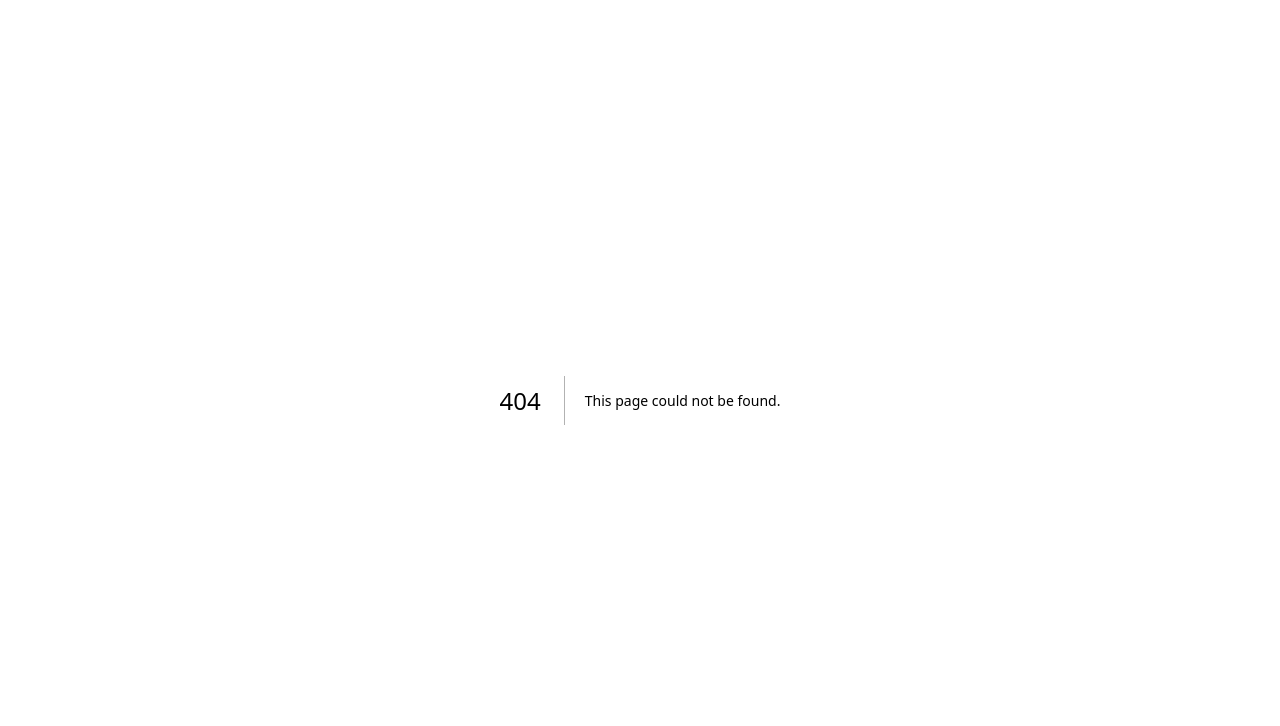
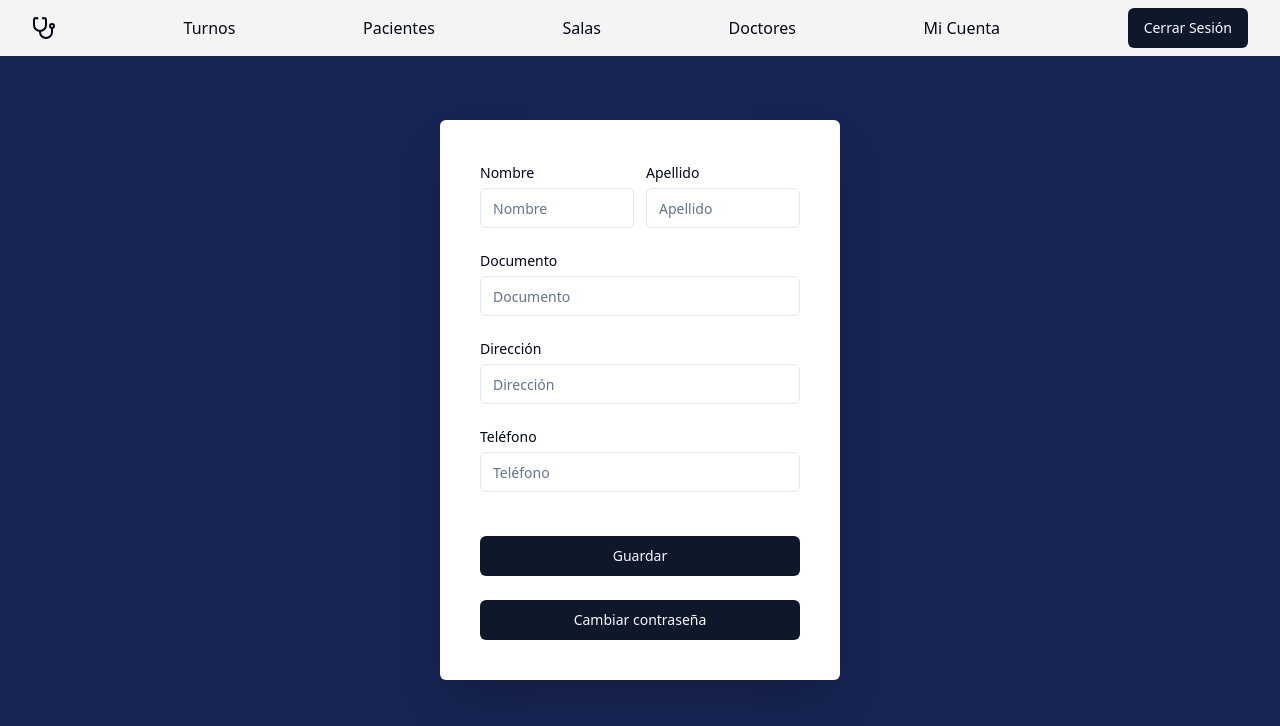
Before and after one commit to agustinpiperno/TDL, a Next.js app in the folder sistema-interno-hospitales/: page /administrarCuenta in a window 1280 px wide. Before the commit this address had no page. Shown: the top 726 px of the page. Built offline with nearby package versions, Linux system fonts and the light colour scheme; no server answers.

Commit message:
new administrar cuenta

```diff
--- a/sistema-interno-hospitales/package.json
+++ b/sistema-interno-hospitales/package.json
@@ -35,6 +35,7 @@
 		"react-icons": "^4.12.0",
 		"react-responsive-carousel": "^3.2.23",
 		"react-slick": "^0.29.0",
+		"react-toastify": "^9.1.3",
 		"resend": "^2.0.0",
 		"sass": "^1.69.5",
 		"slick-carousel": "^1.8.1",
--- /dev/null
+++ b/sistema-interno-hospitales/src/app/administrarCuenta/layout.tsx
@@ -0,0 +1,14 @@
+import NavbarMainPage from "@/components/NavbarMainPage";
+import "@/styles/globals.css"; // Import your global styles here
+export default function RootLayout({
+	children,
+}: {
+	children: React.ReactNode;
+}) {
+	return (
+		<div className="h-screen flex flex-col justify-center items-center bg-blue-950">
+			<NavbarMainPage />
+			<div className="bg-white p-10 rounded-md shadow-2xl">{children}</div>
+		</div>
+	);
+}
--- /dev/null
+++ b/sistema-interno-hospitales/src/app/administrarCuenta/page.tsx
@@ -0,0 +1,11 @@
+import MiAccountForm from "@/components/form/MiAccountForm";
+import { ToastContainer } from "react-toastify";
+
+export default function SignIn() {
+	return (
+		<div className="">
+			<MiAccountForm />
+			<ToastContainer className="w-10 h-12 top-0 right-0 m-5 relative " />{" "}
+		</div>
+	);
+}
--- /dev/null
+++ b/sistema-interno-hospitales/src/app/api/getUserData/route.ts
@@ -0,0 +1,56 @@
+import { parse } from "cookie";
+import { verify } from "jsonwebtoken";
+import { NextRequest, NextResponse } from "next/server";
+import prisma from "../../../../prisma/client";
+
+export const GET = async (req: NextRequest) => {
+	const cookies = parse(req.headers.get("Cookie") || "");
+	const token = cookies.OutSiteJWT;
+
+	if (!token) {
+		return NextResponse.json({
+			error: "No se encontró el token",
+		});
+	}
+
+	const secret = process.env.JWT_SECRET || "";
+	let usuario;
+
+	try {
+		const decoded: any = verify(token, secret);
+		usuario = decoded.usuario;
+	} catch (error) {
+		return NextResponse.json({
+			error: "Error al decodificar el token",
+		});
+	}
+
+	try {
+		const user = await prisma.usuarios.findFirst({
+			where: {
+				username: usuario,
+			},
+			select: {
+				apellido: true,
+				nombre: true,
+				documento: true,
+				direccion: true,
+				telefono: true,
+				username: true,
+			},
+		});
+
+		if (user) {
+			console.log(user);
+			return NextResponse.json(user);
+		} else {
+			return NextResponse.json({
+				error: "Usuario no encontrado",
+			});
+		}
+	} catch (error) {
+		return NextResponse.json({
+			error: "Error al buscar al usuario",
+		});
+	}
+};
--- /dev/null
+++ b/sistema-interno-hospitales/src/app/api/updateUserInfo/route.ts
@@ -0,0 +1,65 @@
+import { parse } from "cookie";
+import { verify } from "jsonwebtoken";
+import { NextRequest, NextResponse } from "next/server";
+import prisma from "../../../../prisma/client";
+
+export const POST = async (req: NextRequest) => {
+	const { direccion, telefono } = await req.json();
+
+	const cookies = parse(req.headers.get("Cookie") || "");
+	const token = cookies.OutSiteJWT;
+
+	if (!token) {
+		return NextResponse.json({
+			error: "No se encontró el token",
+		});
+	}
+
+	const secret = process.env.JWT_SECRET || "";
+	let usuario;
+
+	try {
+		const decoded: any = verify(token, secret);
+		usuario = decoded.usuario;
+	} catch (error) {
+		return NextResponse.json({
+			error: "Error al decodificar el token",
+		});
+	}
+
+	try {
+		const user = await prisma.usuarios.findFirst({
+			where: {
+				username: usuario,
+			},
+		});
+
+		if (!user) {
+			return NextResponse.json({
+				error: "No se encontró el usuario para actualizar",
+			});
+		}
+
+		const updateData: any = {};
+		if (direccion) updateData.direccion = direccion;
+		if (telefono) updateData.telefono = telefono;
+
+		const updatedUser = await prisma.usuarios.update({
+			where: {
+				idUsuario: user.idUsuario,
+			},
+			data: updateData,
+		});
+
+		return NextResponse.json(updatedUser);
+	} catch (error) {
+		console.error(
+			`Error: ${error instanceof Error ? error.message : "Unknown error"}`
+		);
+		return NextResponse.json({
+			error: `Error al actualizar el usuario: ${
+				error instanceof Error ? error.message : "Unknown error"
+			}`,
+		});
+	}
+};
--- a/sistema-interno-hospitales/src/components/Slider.tsx
+++ b/sistema-interno-hospitales/src/components/Slider.tsx
@@ -1,6 +1,5 @@
 "use client";
 import { useState } from "react";
-import { BsChevronLeft, BsChevronRight } from "react-icons/bs";
 import { RxDotFilled } from "react-icons/rx";
 
 const Slider = () => {
@@ -33,19 +32,12 @@ const Slider = () => {
 	};
 
 	return (
-		<div className="max-w-[1400px] h-[780px] w-full py-10 top-10 px-1 absolute group">
+		<div className="flex justify-center items-center h-screen">
+			<div className="max-w-[1400px] h-[780px] py-10  px-1 relative group w-[1400px]">
 				<div
 					style={{ backgroundImage: `url(${slides[currentIndex].url}) ` }}
 					className="w-full h-full rounded-2xl bg-center bg-cover duration-500"
 				></div>
-			{/* Flecha Izquierda */}
-			<div className="hidden group-hover:block absolute top-[50%] -translate-x-0 translate-y-[-50%] left-5 text-4xl rounded-full p-2 bg-black/20 text-white cursor-pointer">
-				<BsChevronLeft onClick={prevSlide} size={30} />
-			</div>
-			{/* Flecha Derecha */}
-			<div className="hidden group-hover:block absolute top-[50%] -translate-x-0 translate-y-[-50%] right-5 text-4xl rounded-full p-2 bg-black/20 text-white cursor-pointer">
-				<BsChevronRight onClick={nextSlide} size={30} />
-			</div>
 				{/* Puntos */}
 				<div className="flex top-4 justify-center py-2 text-blue-900">
 					{slides.map((slide, slideIndex) => (
@@ -59,6 +51,7 @@ const Slider = () => {
 					))}
 				</div>
 			</div>
+		</div>
 	);
 };
 
--- /dev/null
+++ b/sistema-interno-hospitales/src/components/form/MiAccountForm.tsx
@@ -0,0 +1,213 @@
+"use client";
+import { Button } from "@/components/ui/button";
+import { Input } from "@/components/ui/input";
+import { zodResolver } from "@hookform/resolvers/zod";
+import axios from "axios";
+import { useRouter } from "next/navigation";
+import { useEffect, useState } from "react";
+import { useForm } from "react-hook-form";
+import { toast } from "react-toastify";
+import "react-toastify/dist/ReactToastify.css";
+
+import * as z from "zod";
+import {
+	Form,
+	FormControl,
+	FormField,
+	FormItem,
+	FormLabel,
+	FormMessage,
+} from "../ui/form";
+
+const FormSchema = z.object({
+	nombre: z.string().min(1, "Se requiere un nombre"),
+	apellido: z.string().min(1, "Se requiere un apellido"),
+	documento: z.string().min(1, "Se requiere un documento"),
+	direccion: z.string().min(1, "Se requiere una dirección"),
+	telefono: z.string().min(1, "Se requiere un teléfono"), //validar con .max char
+});
+
+const MiAccountForm = () => {
+	const { push } = useRouter();
+	const [errorMessage, setErrorMessage] = useState("");
+	const [direccion, setDireccion] = useState("");
+	const [telefono, setTelefono] = useState("");
+
+	const handleSave = async () => {
+		if (direccion || telefono) {
+			try {
+				const response = await axios.post("/api/updateUserInfo", {
+					direccion,
+					telefono,
+				});
+				if (response.status === 200 && !response?.data?.error) {
+					console.log("Datos actualizados correctamente:", response.data);
+					toast.success("Datos actualizados correctamente!", {
+						position: toast.POSITION.TOP_RIGHT,
+					});
+				} else {
+					console.log(
+						"Hubo un problema al actualizar los datos:",
+						response.data
+					);
+					toast.error("Hubo un problema al actualizar los datos");
+				}
+			} catch (error) {
+				console.error("Error al actualizar los datos:", error);
+				toast.error("Error al actualizar los datos");
+			}
+		}
+	};
+	const form = useForm<z.infer<typeof FormSchema>>({
+		defaultValues: {
+			nombre: "",
+			apellido: "",
+			documento: "",
+			direccion: "",
+			telefono: "",
+		},
+		resolver: zodResolver(FormSchema),
+	});
+
+	useEffect(() => {
+		fetch("http://localhost:3000/api/getUserData", {
+			method: "GET",
+			headers: {
+				"Content-Type": "application/json",
+				// Puedes añadir más encabezados si es necesario
+			},
+		})
+			.then((res) => res.json())
+			.then((data) => {
+				form.setValue("nombre", data.nombre);
+				form.setValue("apellido", data.apellido);
+				form.setValue("documento", data.documento);
+				form.setValue("direccion", data.direccion || "");
+				form.setValue("telefono", data.telefono || "");
+			});
+	}, [form]);
+
+	const onSubmit = (values: z.infer<typeof FormSchema>) => {
+		console.log(values);
+	};
+
+	return (
+		<Form {...form}>
+			<form onSubmit={form.handleSubmit(onSubmit)} className="w-80">
+				<div className="flex space-x-3">
+					<FormField
+						control={form.control}
+						name="nombre"
+						render={({ field }) => (
+							<FormItem className="mb-5">
+								<FormLabel>Nombre</FormLabel>
+
+								<FormControl>
+									<Input placeholder="Nombre" type="text" {...field} readOnly />
+								</FormControl>
+								<FormMessage />
+							</FormItem>
+						)}
+					/>
+					<FormField
+						control={form.control}
+						name="apellido"
+						render={({ field }) => (
+							<FormItem className="mb-5">
+								<FormLabel>Apellido</FormLabel>
+								<FormControl>
+									<Input
+										placeholder="Apellido"
+										type="text"
+										{...field}
+										readOnly
+									/>
+								</FormControl>
+								<FormMessage />
+							</FormItem>
+						)}
+					/>
+				</div>
+				<FormField
+					control={form.control}
+					name="documento"
+					render={({ field }) => (
+						<FormItem className="mb-5">
+							<FormLabel>Documento</FormLabel>
+							<FormControl>
+								<Input
+									placeholder="Documento"
+									type="text"
+									{...field}
+									readOnly
+								/>
+							</FormControl>
+							<FormMessage />
+						</FormItem>
+					)}
+				/>
+				<FormField
+					control={form.control}
+					name="direccion"
+					render={({ field }) => (
+						<FormItem className="mb-5">
+							<FormLabel>Dirección</FormLabel>
+							<FormControl>
+								<Input
+									placeholder="Dirección"
+									type="text"
+									{...field}
+									onChange={(e) => {
+										field.onChange(e);
+										setDireccion(e.target.value);
+									}}
+								/>
+							</FormControl>
+							<FormMessage />
+						</FormItem>
+					)}
+				/>
+				<FormField
+					control={form.control}
+					name="telefono"
+					render={({ field }) => (
+						<FormItem className="mb-5">
+							<FormLabel>Teléfono</FormLabel>
+							<FormControl>
+								<Input
+									placeholder="Teléfono"
+									type="text"
+									{...field}
+									onChange={(e) => {
+										field.onChange(e);
+										setTelefono(e.target.value); // Aquí estaba el error
+									}}
+								/>
+							</FormControl>
+							<FormMessage />
+						</FormItem>
+					)}
+				/>
+				<Button
+					className="w-full mt-6"
+					name="btnGuardar"
+					type="button"
+					onClick={handleSave}
+				>
+					Guardar
+				</Button>
+
+				<Button
+					className="w-full mt-6"
+					name="btnCambiarContrasenia"
+					type="button"
+				>
+					Cambiar contraseña
+				</Button>
+				{errorMessage && <div className="error-message">{errorMessage}</div>}
+			</form>
+		</Form>
+	);
+};
+
+export default MiAccountForm;
```
Also changed, not shown: sistema-interno-hospitales/tsconfig.json (+5 -18 lines), sistema-interno-hospitales/src/styles/globals.css (indentation only), 1 other file (tests, documents, lock files or other folders). Lines whose indentation alone changed are shown as unchanged.
